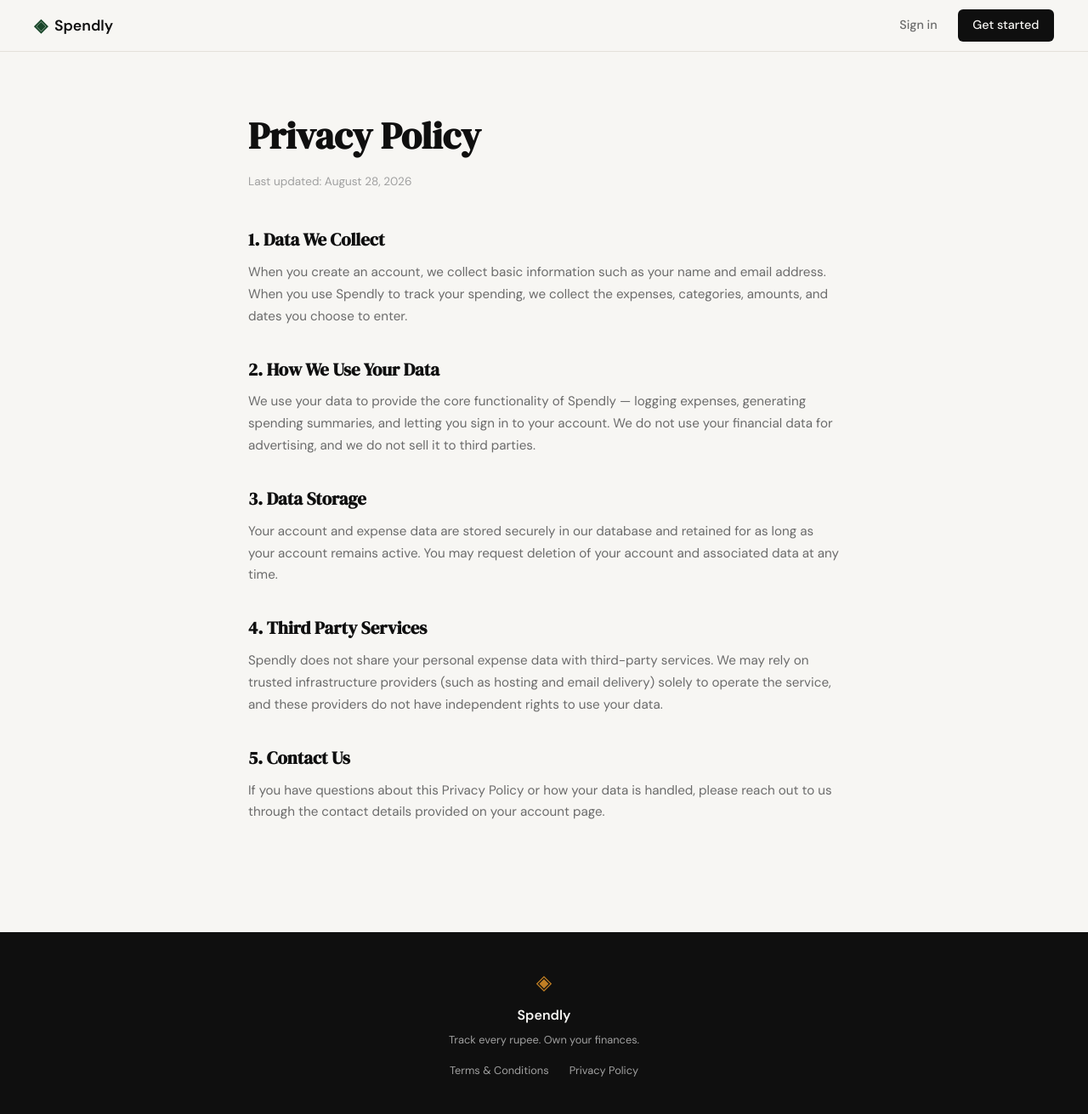
After one commit to auryndcosta/spendly, a Flask app: page /privacy in a window 1280 px wide. The commit adds this page. Shown: the whole page at 85% size. Run offline with Flask 3, Linux system fonts and the light colour scheme.

Commit message:
landing: add privacy policy page route

```diff
--- a/app.py
+++ b/app.py
@@ -25,6 +25,11 @@ def login():
 @app.route("/terms")
 def terms():
     return render_template("terms.html")
+
+
+@app.route("/privacy")
+def privacy():
+    return render_template("privacy.html")
 
 
 # ------------------------------------------------------------------ #
--- a/templates/base.html
+++ b/templates/base.html
@@ -36,7 +36,7 @@
             <p class="footer-copy">Track every rupee. Own your finances.</p>
             <div class="footer-links">
                 <a href="{{ url_for('terms') }}">Terms &amp; Conditions</a>
-                <a href="#">Privacy Policy</a>
+                <a href="{{ url_for('privacy') }}">Privacy Policy</a>
             </div>
         </div>
     </footer>
--- /dev/null
+++ b/templates/privacy.html
@@ -0,0 +1,61 @@
+{% extends "base.html" %}
+
+{% block title %}Privacy Policy — Spendly{% endblock %}
+
+{% block content %}
+
+<section class="legal-section">
+    <div class="legal-inner">
+        <div class="legal-header">
+            <h1 class="legal-title">Privacy Policy</h1>
+            <p class="legal-updated">Last updated: August 28, 2026</p>
+        </div>
+
+        <div class="legal-block">
+            <h2>1. Data We Collect</h2>
+            <p>
+                When you create an account, we collect basic information such as your name and
+                email address. When you use Spendly to track your spending, we collect the
+                expenses, categories, amounts, and dates you choose to enter.
+            </p>
+        </div>
+
+        <div class="legal-block">
+            <h2>2. How We Use Your Data</h2>
+            <p>
+                We use your data to provide the core functionality of Spendly — logging expenses,
+                generating spending summaries, and letting you sign in to your account. We do not
+                use your financial data for advertising, and we do not sell it to third parties.
+            </p>
+        </div>
+
+        <div class="legal-block">
+            <h2>3. Data Storage</h2>
+            <p>
+                Your account and expense data are stored securely in our database and retained for
+                as long as your account remains active. You may request deletion of your account
+                and associated data at any time.
+            </p>
+        </div>
+
+        <div class="legal-block">
+            <h2>4. Third Party Services</h2>
+            <p>
+                Spendly does not share your personal expense data with third-party services. We may
+                rely on trusted infrastructure providers (such as hosting and email delivery) solely
+                to operate the service, and these providers do not have independent rights to use
+                your data.
+            </p>
+        </div>
+
+        <div class="legal-block">
+            <h2>5. Contact Us</h2>
+            <p>
+                If you have questions about this Privacy Policy or how your data is handled, please
+                reach out to us through the contact details provided on your account page.
+            </p>
+        </div>
+    </div>
+</section>
+
+{% endblock %}
```
